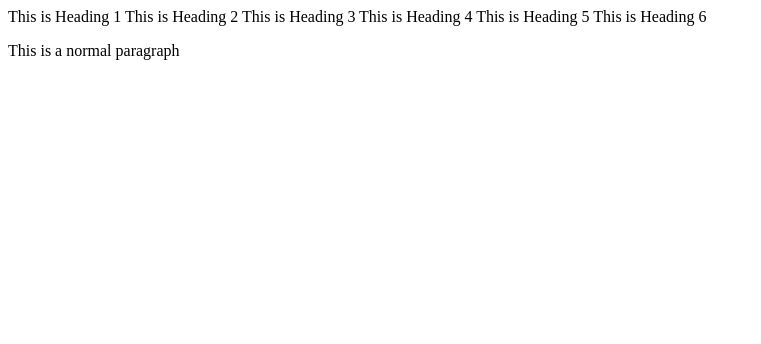
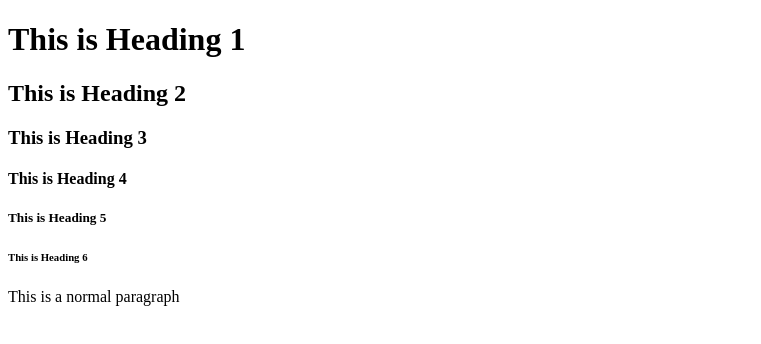
Before and after one commit to Ryanp214/Certification-Prep_Ryan, a plain HTML site: page 31b-headings.html in a window 1280 px wide. Shown: the whole page, without its empty margins (0-761 px from the left). Drawn offline with Linux system fonts and the light colour scheme.

Commit message:
Update 31b-headings.html

```diff
--- a/31b-headings.html
+++ b/31b-headings.html
@@ -6,12 +6,12 @@
     <title>Headings Example</title>
 </head>
 <body>
-    This is Heading 1
-    This is Heading 2
-    This is Heading 3
-    This is Heading 4
-    This is Heading 5
-    This is Heading 6
+   <h1>This is Heading 1</h1>
+    <h2>This is Heading 2</h2>
+    <h3>This is Heading 3</h3>
+    <h4>This is Heading 4</h4>
+    <h5>This is Heading 5</h5>
+    <h6>This is Heading 6</h6>
     <p>This is a normal paragraph</p>
 </body>
 </html>
```
